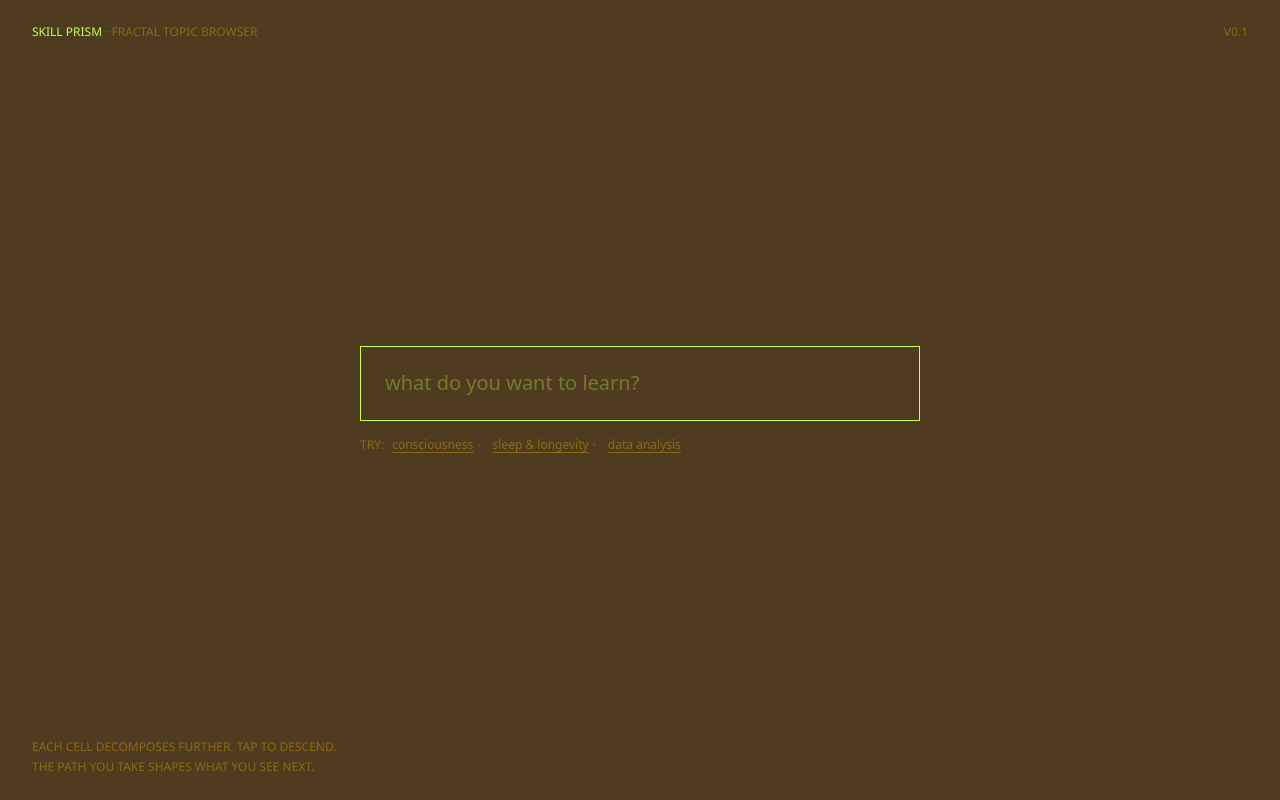
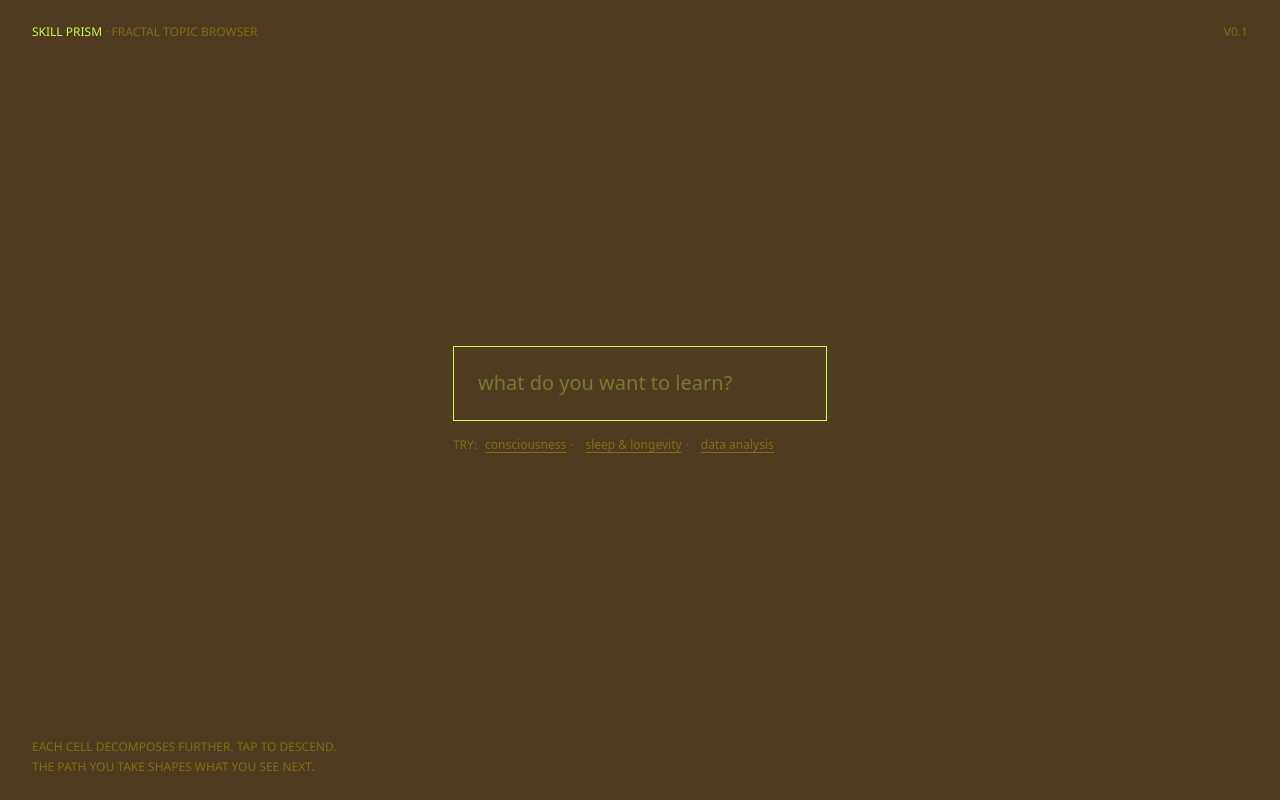
Before and after one commit to mikeville/skill-prism, a React (Vite) app: page / in a window 1280 px wide. Built offline with nearby package versions, Linux system fonts and the light colour scheme; a web font is replaced by a local one.

Commit message:
Add sense of object permanence between text input and grid results

```diff
--- a/src/App.tsx
+++ b/src/App.tsx
@@ -1,5 +1,5 @@
-import { useEffect, useRef, useState } from 'react';
-import { EmptyState } from './components/EmptyState/EmptyState';
+import { useEffect, useLayoutEffect, useRef } from 'react';
+import { EmptyState, type FirstRect } from './components/EmptyState/EmptyState';
 import { FractalView } from './components/FractalView/FractalView';
 import type { CellClick } from './components/FractalView/Level';
 import type { ZoomIntent } from './components/FractalView/FractalView';
@@ -40,6 +40,9 @@ function useViewportAspect() {
   }, []);
 }
 
+const MORPH_MS = 360;
+const MORPH_EASE = 'cubic-bezier(0.4, 0, 0.2, 1)';
+
 function AppInner() {
   const [path, setPath] = usePath();
   const { data, regenerating, error } = useBreakdown(path);
@@ -47,26 +50,93 @@ function AppInner() {
   useViewportAspect();
   const zoomIntent = useRef<ZoomIntent | null>(null);
   const prevPathLengthRef = useRef(0);
-  const [isTransitioning, setIsTransitioning] = useState(false);
+
+  // FLIP source rect: the empty-state input wrapper's bounding box at submit
+  // time. Captured synchronously inside EmptyState's submit handler before
+  // setPath runs so the wrapper is still mounted.
+  const morphFirstRectRef = useRef<FirstRect | null>(null);
+  // FLIP target ref: the depth=2 primary cell (desktop) or depth=1 standalone
+  // outer frame (mobile). Set by Cell/Level via callback ref on mount.
+  const primaryCellRef = useRef<HTMLDivElement | null>(null);
+  const setPrimaryCellRef = (el: HTMLDivElement | null) => {
+    primaryCellRef.current = el;
+  };
 
   const inEmpty = path.length === 0;
 
-  // Detect transition from empty to non-empty
-  useEffect(() => {
-    if (prevPathLengthRef.current === 0 && path.length > 0) {
-      setIsTransitioning(true);
-      const timer = setTimeout(() => {
-        setIsTransitioning(false);
-      }, 300); // match CSS transition duration
-      return () => clearTimeout(timer);
-    }
-    prevPathLengthRef.current = path.length;
-  }, [path]);
-
-  const handleSubmit = (topic: string) => {
+  const handleSubmit = (topic: string, firstRect: FirstRect | null) => {
+    morphFirstRectRef.current = firstRect;
     zoomIntent.current = null;
     setPath([topic]);
   };
+
+  // Empty → active: run the FLIP morph on the new primary cell so it appears
+  // at the input wrapper's old position, then animates into its grid slot.
+  // Coordinated with perimeter fade-in and primary-cell text fade-in (queried
+  // by data-perimeter and selectors inside the cell).
+  useLayoutEffect(() => {
+    const wasEmpty = prevPathLengthRef.current === 0;
+    prevPathLengthRef.current = path.length;
+    if (!wasEmpty || path.length === 0) return;
+
+    const first = morphFirstRectRef.current;
+    morphFirstRectRef.current = null;
+    const target = primaryCellRef.current;
+    if (!first || !target) return;
+
+    const last = target.getBoundingClientRect();
+    const dx = first.left - last.left;
+    const dy = first.top - last.top;
+    const sx = last.width === 0 ? 1 : first.width / last.width;
+    const sy = last.height === 0 ? 1 : first.height / last.height;
+
+    // Box: FLIP from (first) back to (last) using transform.
+    const boxAnim = target.animate(
+      [
+        {
+          transform: `translate(${dx}px, ${dy}px) scale(${sx}, ${sy})`,
+          transformOrigin: 'top left',
+        },
+        {
+          transform: 'translate(0, 0) scale(1, 1)',
+          transformOrigin: 'top left',
+        },
+      ],
+      { duration: MORPH_MS, easing: MORPH_EASE, fill: 'backwards' },
+    );
+
+    // Primary cell content (the topic text): the empty state had only a
+    // placeholder so the swap is otherwise jarring. Fade content in over the
+    // first half of the morph so the user reads "input → text inside the same
+    // box," not "input → small topic → grown topic."
+    const contentEls = Array.from(target.children) as HTMLElement[];
+    const contentAnims = contentEls.map((el) =>
+      el.animate([{ opacity: 0 }, { opacity: 1 }], {
+        duration: MORPH_MS / 2,
+        easing: MORPH_EASE,
+        fill: 'backwards',
+      }),
+    );
+
+    // Perimeter blocks: fade in around the primary cell. Slight delay so the
+    // box has visibly started morphing first — reinforces "this IS the cell;
+    // the rest is context appearing around it."
+    const perimeterEls = document.querySelectorAll<HTMLElement>('[data-perimeter]');
+    const perimeterAnims = Array.from(perimeterEls).map((el) =>
+      el.animate([{ opacity: 0 }, { opacity: 1 }], {
+        duration: MORPH_MS - 80,
+        delay: 80,
+        easing: MORPH_EASE,
+        fill: 'backwards',
+      }),
+    );
+
+    return () => {
+      boxAnim.cancel();
+      contentAnims.forEach((a) => a.cancel());
+      perimeterAnims.forEach((a) => a.cancel());
+    };
+  }, [path]);
 
   const handleCellClick = (c: CellClick) => {
     if (!data) return;
@@ -94,43 +164,48 @@ function AppInner() {
 
   return (
     <div className="fixed inset-0 bg-fill-page text-ink overflow-hidden">
-      {(inEmpty || isTransitioning) && (
-        <EmptyState onSubmit={handleSubmit} isAnimatingOut={isTransitioning} />
-      )}
+      {inEmpty && <EmptyState onSubmit={handleSubmit} />}
       {!inEmpty && (
-        <div ref={gridContainerRef} className={`absolute inset-0 flex flex-col transition-opacity duration-300 ${isTransitioning ? 'opacity-0' : 'opacity-100'}`}>
+        <div ref={gridContainerRef} className="absolute inset-0 flex flex-col">
           <div
             aria-hidden
+            data-perimeter
             className="absolute left-0 right-0 h-px bg-line-meta pointer-events-none z-10"
             style={{ top: 'clamp(48px, 6vmin, 72px)' }}
           />
           <div
             aria-hidden
+            data-perimeter
             className="absolute left-0 right-0 h-px bg-line-meta pointer-events-none z-10"
             style={{ bottom: 'clamp(48px, 6vmin, 72px)' }}
           />
           <div
             aria-hidden
+            data-perimeter
             className="absolute top-0 bottom-0 w-px bg-line-meta pointer-events-none z-10"
             style={{ left: 'calc(clamp(48px, 6vmin, 72px) * var(--inner-aspect, 1))' }}
           />
           <div
             aria-hidden
+            data-perimeter
             className="absolute top-0 bottom-0 w-px bg-line-meta pointer-events-none z-10"
             style={{ right: 'calc(clamp(48px, 6vmin, 72px) * var(--inner-aspect, 1))' }}
           />
+          <div data-perimeter>
             <Topbar
               path={path}
               onJump={handleJump}
               onReset={handleReset}
               regenerating={regenerating}
             />
+          </div>
           <div className="relative flex-1 min-h-0">
             <FractalView
               data={data}
               depth={depth}
               onCellClick={handleCellClick}
               zoomIntent={zoomIntent}
+              primaryRef={setPrimaryCellRef}
             />
             {error && (
               <div className="absolute bottom-4 left-8 bg-paper border-cell border-ink px-2 py-1 text-meta font-meta">
--- a/src/components/EmptyState/EmptyState.tsx
+++ b/src/components/EmptyState/EmptyState.tsx
@@ -1,9 +1,11 @@
 import { useEffect, useRef, useState } from 'react';
 import { selectRandomExamples } from '../../data/examples';
-import { useInputAnimation } from '../../hooks/useInputAnimation';
+import { useGridDimensions } from '../../hooks/useGridDimensions';
+
+export type FirstRect = { top: number; left: number; width: number; height: number };
 
 type Props = {
-  onSubmit: (topic: string) => void;
+  onSubmit: (topic: string, firstRect: FirstRect | null) => void;
   isAnimatingOut?: boolean;
 };
 
@@ -11,7 +13,8 @@ export function EmptyState({ onSubmit, isAnimatingOut = false }: Props) {
   const [val, setVal] = useState('');
   const [examples, setExamples] = useState<string[]>([]);
   const inputRef = useRef<HTMLInputElement>(null);
-  const { wrapperRef, captureInitialPosition } = useInputAnimation();
+  const wrapperRef = useRef<HTMLDivElement>(null);
+  const dims = useGridDimensions();
 
   useEffect(() => {
     setExamples(selectRandomExamples(3));
@@ -21,21 +24,32 @@ export function EmptyState({ onSubmit, isAnimatingOut = false }: Props) {
   const submit = (v?: string) => {
     const t = (v ?? val).trim();
     if (!t) return;
-    captureInitialPosition();
-    onSubmit(t);
+    const r = wrapperRef.current?.getBoundingClientRect();
+    const first: FirstRect | null = r
+      ? { top: r.top, left: r.left, width: r.width, height: r.height }
+      : null;
+    onSubmit(t, first);
   };
 
   return (
-    <div className={`absolute inset-0 flex flex-col items-center justify-center text-ink px-4 transition-opacity duration-300 ${isAnimatingOut ? 'opacity-0 pointer-events-none' : 'opacity-100'}`}>
-      <div className="absolute top-5 left-6 md:top-6 md:left-8 text-meta font-meta text-ink">
+    <div className="absolute inset-0 flex flex-col items-center justify-center text-ink px-4">
+      <div
+        className={`absolute top-5 left-6 md:top-6 md:left-8 text-meta font-meta text-ink transition-opacity duration-200 ${isAnimatingOut ? 'opacity-0' : 'opacity-100'}`}
+      >
         Skill Prism <span className="text-ink-mut">· fractal topic browser</span>
       </div>
-      <div className="absolute top-5 right-6 md:top-6 md:right-8 text-meta font-meta text-ink-mut">
+      <div
+        className={`absolute top-5 right-6 md:top-6 md:right-8 text-meta font-meta text-ink-mut transition-opacity duration-200 ${isAnimatingOut ? 'opacity-0' : 'opacity-100'}`}
+      >
         v0.1
       </div>
 
-      <div className="w-full max-w-[min(560px,92vw)]">
-        <div ref={wrapperRef} className="border border-cell bg-paper p-4 md:p-6">
+      {!isAnimatingOut && (
+        <div style={{ width: dims.morphTargetWidth }}>
+          <div
+            ref={wrapperRef}
+            className="border border-cell bg-paper p-4 md:p-6"
+          >
             <input
               ref={inputRef}
               value={val}
@@ -64,8 +78,11 @@ export function EmptyState({ onSubmit, isAnimatingOut = false }: Props) {
             ))}
           </div>
         </div>
+      )}
 
-      <div className="absolute bottom-5 left-6 md:bottom-6 md:left-8 text-meta font-meta text-ink-mut max-w-[360px] leading-relaxed">
+      <div
+        className={`absolute bottom-5 left-6 md:bottom-6 md:left-8 text-meta font-meta text-ink-mut max-w-[360px] leading-relaxed transition-opacity duration-200 ${isAnimatingOut ? 'opacity-0' : 'opacity-100'}`}
+      >
         Each cell decomposes further. Tap to descend.
         <br />
         The path you take shapes what you see next.
--- /dev/null
+++ b/src/hooks/useGridDimensions.ts
@@ -0,0 +1,84 @@
+import { useEffect, useState } from 'react';
+
+const BREAKPOINT_PX = 768;
+
+export type GridDims = {
+  containerWidth: number;
+  containerHeight: number;
+  // The persistent shell box's width: matches the primary cell on desktop, the
+  // entire outer grid frame on mobile. Width stays constant across empty/active
+  // states so the input box and primary-cell-or-frame share a width from the start.
+  morphTargetWidth: number;
+  morphTargetHeight: number;
+  topbarHeight: number;
+  isMobile: boolean;
+};
+
+export function useGridDimensions(): GridDims {
+  const [dims, setDims] = useState<GridDims>(() =>
+    typeof window === 'undefined' ? defaultDims() : compute(),
+  );
+
+  useEffect(() => {
+    const update = () => setDims(compute());
+    update();
+    window.addEventListener('resize', update);
+    return () => window.removeEventListener('resize', update);
+  }, []);
+
+  return dims;
+}
+
+function defaultDims(): GridDims {
+  return {
+    containerWidth: 1280,
+    containerHeight: 720,
+    morphTargetWidth: 425,
+    morphTargetHeight: 240,
+    topbarHeight: 60,
+    isMobile: false,
+  };
+}
+
+function compute(): GridDims {
+  const vw = window.innerWidth;
+  const vh = window.innerHeight;
+  const isMobile = vw <= BREAKPOINT_PX;
+
+  // Mirror FractalView.tsx (paddingBottom + paddingLeft/Right) and Topbar.tsx
+  // (height): clamp(48px, 6vmin, 72px) base, scaled by viewport aspect on the
+  // horizontal axis. Computed before FractalView mounts so the empty-state
+  // shell can size itself to match what the cell/frame will be.
+  const sixVmin = 0.06 * Math.min(vw, vh);
+  const base = clamp(48, sixVmin, 72);
+  const padLR = base * (vw / vh);
+
+  const containerWidth = vw - 2 * padLR;
+  const containerHeight = vh - base - base;
+
+  if (isMobile) {
+    return {
+      containerWidth,
+      containerHeight,
+      morphTargetWidth: containerWidth,
+      morphTargetHeight: containerHeight,
+      topbarHeight: base,
+      isMobile: true,
+    };
+  }
+
+  // Outer 3×3 with gap-px (2px between 3 tracks) and p-px (2px outer padding):
+  // each cell = (container - 4) / 3.
+  return {
+    containerWidth,
+    containerHeight,
+    morphTargetWidth: (containerWidth - 4) / 3,
+    morphTargetHeight: (containerHeight - 4) / 3,
+    topbarHeight: base,
+    isMobile: false,
+  };
+}
+
+function clamp(min: number, val: number, max: number): number {
+  return Math.max(min, Math.min(max, val));
+}
--- a/src/hooks/useInputAnimation.ts
+++ /dev/null
@@ -1,28 +0,0 @@
-import { useRef } from 'react';
-
-export type InputAnimationData = {
-  initialRect: DOMRect;
-  timestamp: number;
-};
-
-export function useInputAnimation() {
-  const wrapperRef = useRef<HTMLDivElement>(null);
-  const animationDataRef = useRef<InputAnimationData | null>(null);
-
-  const captureInitialPosition = () => {
-    if (wrapperRef.current) {
-      animationDataRef.current = {
-        initialRect: wrapperRef.current.getBoundingClientRect(),
-        timestamp: Date.now(),
-      };
-    }
-  };
-
-  const getAnimationData = () => animationDataRef.current;
-
-  return {
-    wrapperRef,
-    captureInitialPosition,
-    getAnimationData,
-  };
-}
```
Also changed, not shown: src/components/Cell/Cell.tsx (+14 -3 lines), src/components/FractalView/FractalView.tsx (+6 -1 lines), src/components/FractalView/Level.tsx (+30 -2 lines). Lines whose indentation alone changed are shown as unchanged.
